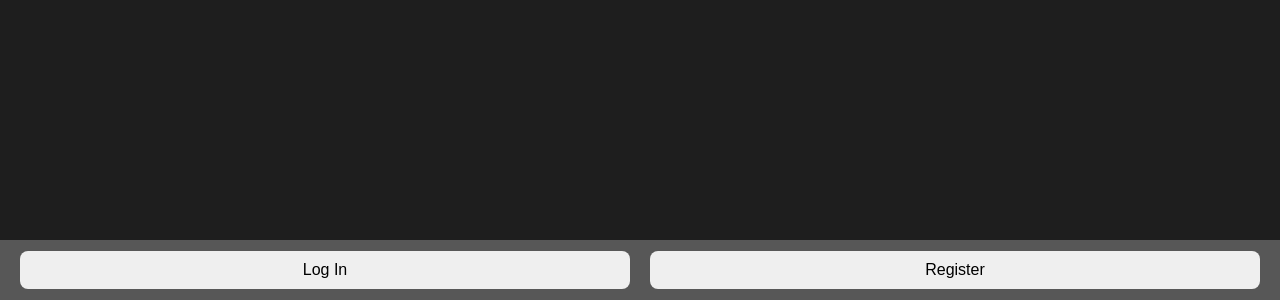
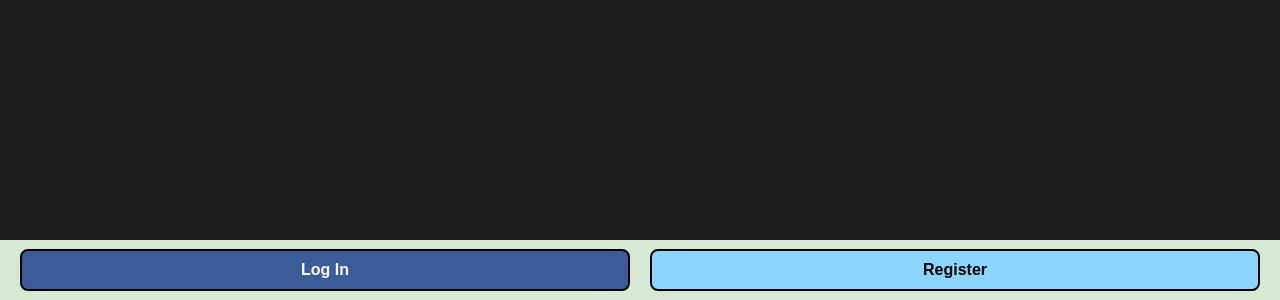
Before and after one commit to chris-sooseok/ub-hackathon-2025, a React (Vite) app in the folder client/: page /test in a window 1280 px wide. Shown: the part 500-800 px from the top of the page. Built offline with nearby package versions, Linux system fonts and the light colour scheme.

Commit message:
added monopoly colors and button styling

```diff
--- a/client/index.html
+++ b/client/index.html
@@ -3,8 +3,14 @@
   <head>
     <meta charset="UTF-8" />
     <link rel="icon" type="image/svg+xml" href="/vite.svg" />
+
+    <link rel="preconnect" href="https://fonts.googleapis.com">
+    <link rel="preconnect" href="https://fonts.gstatic.com" crossorigin>
+    <link href="https://fonts.googleapis.com/css2?family=Poppins:ital,wght@0,200;0,300;0,400;0,500;0,600;0,700;1,200;1,300;1,400;1,500;1,600;1,700&display=swap" rel="stylesheet">
+
     <link rel="stylesheet" href="https://unpkg.com/leaflet@1.9.4/dist/leaflet.css" integrity="sha256-p4NxAoJBhIIN+hmNHrzRCf9tD/miZyoHS5obTRR9BMY=" crossorigin=""/>
     <script src="https://unpkg.com/leaflet@1.9.4/dist/leaflet.js" integrity="sha256-20nQCchB9co0qIjJZRGuk2/Z9VM+kNiyxNV1lvTlZBo=" crossorigin=""></script>
+
     <meta name="viewport" content="width=device-width, initial-scale=1.0" />
     <title>client</title>
   </head>
--- a/client/src/App.css
+++ b/client/src/App.css
@@ -1,5 +1,5 @@
 #toolbar {
-  background-color: var(--gray-dark);
+  background-color: var(--neutral);
   position: fixed;
   bottom: 0;
   width: 100vw;
--- a/client/src/components/toolbar.jsx
+++ b/client/src/components/toolbar.jsx
@@ -34,8 +34,8 @@ const Toolbar = () => {
             ) : (
                 // Case 3: Not logged in
                 <>
-                    <button className="tb-3">Log In</button>
-                    <button className="tb-3">Register</button>
+                    <button className="tb-3 primary">Log In</button>
+                    <button className="tb-3 secondary">Register</button>
                 </>
             )}
         </div>
--- a/client/src/index.css
+++ b/client/src/index.css
@@ -13,12 +13,14 @@
 
   --primary: #3C5B99;
   --primary-hov: #5b74a7;
+  --secondary: #8cd5ff;
+  --secondary-hov: #a2d4f1;
   --green: #29AB5A;
   --green-hov: #329157;
   --red: #DE0829;
   --red-hov: #f94862;
-  --neutral: #F7F7C8;
-  --neutral-hov: #DADAAD;
+  --neutral: #D6E9D5;
+  --neutral-hov: #b9d2b7;
 
   --gray-light: #A6A6A6;
   --gray: #6D6D6D;
@@ -27,7 +29,7 @@
 
   --focus: #6cc2da;
 
-  --font-sans: 'Inter', system-ui, Avenir, Helvetica, Arial, sans-serif;
+  --font-sans: 'Poppins', system-ui, Avenir, Helvetica, Arial, sans-serif;
 
   /* 20px */
   --page-padding: 1.25rem;
@@ -52,7 +54,27 @@ body {
 
 button, .btn {
   padding: 10px;
-  border: none;
+  border: 2px solid #000;
   border-radius: 8px;
   font-size: 1rem;
+  font-weight: 600;
+  cursor: pointer;
 }
+
+.primary:hover {
+  background-color: var(--primary-hov);
+}
+
+.secondary:hover {
+  background-color: var(--secondary-hov);
+}
+
+.primary, .primary:active {
+  background-color: var(--primary);
+  color: #FFF;
+}
+
+.secondary, .secondary:active {
+  background-color: var(--secondary);
+  color: #000;
+}
```
